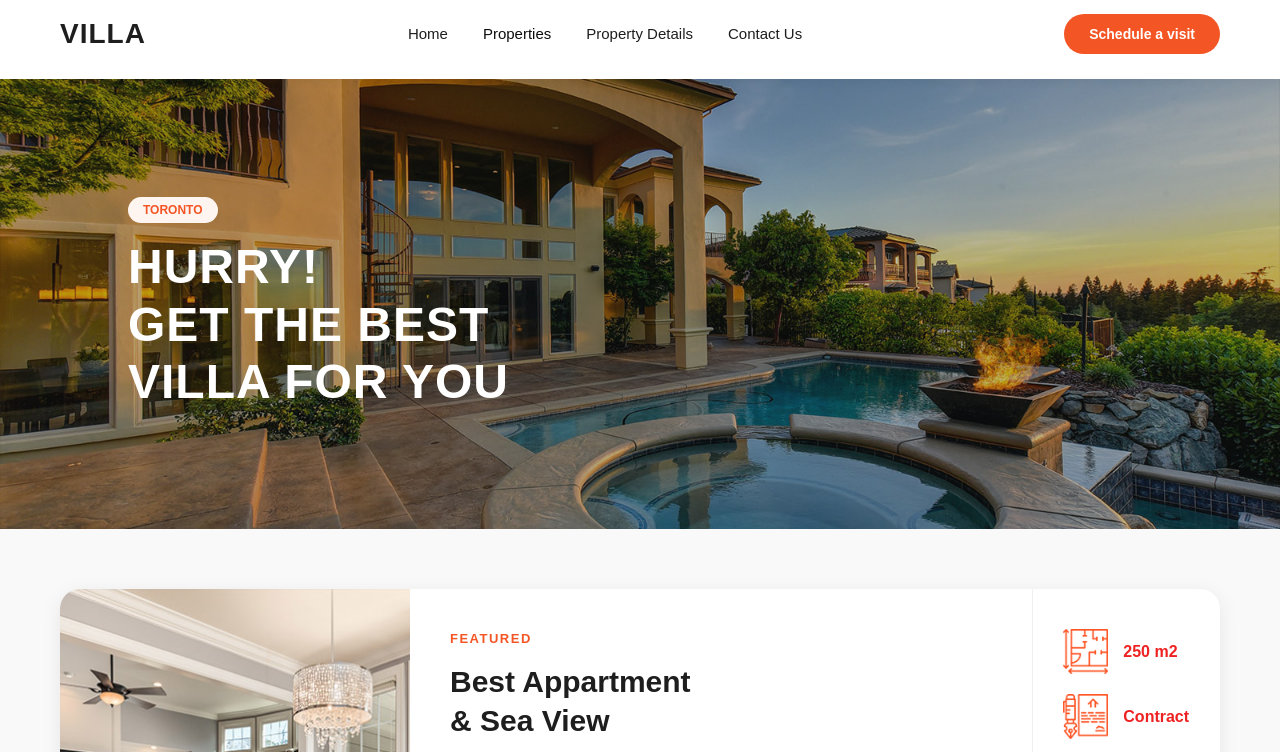
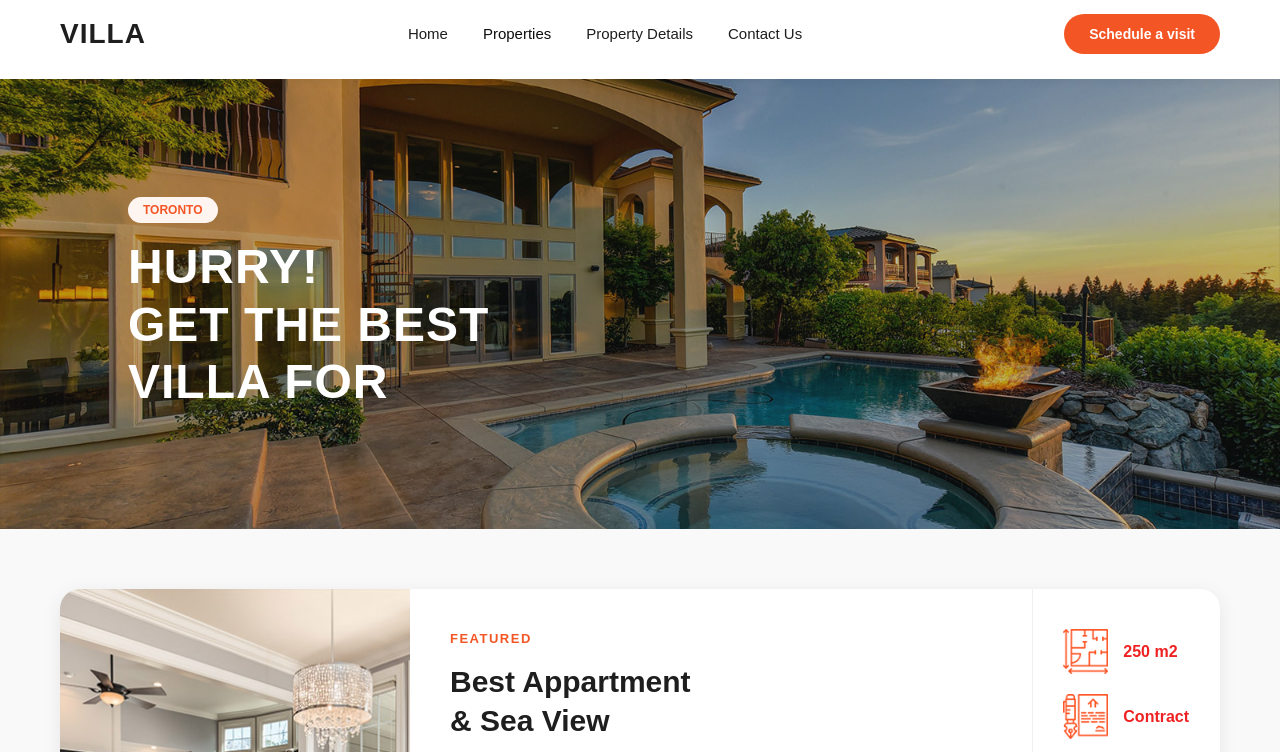
Before and after one commit to Kaviyarasan009/VILLA, a plain HTML site: page index.html in a window 1280 px wide. Shown: the part 46-798 px from the top of the page. Drawn offline with Linux system fonts and the light colour scheme.

Commit message:
h1 changed

```diff
--- a/index.html
+++ b/index.html
@@ -48,7 +48,7 @@
         <img src="images/banner-01.jpg" alt="Villa" class="hero-bg">
         <div class="hero-content">
             <span class="badge">TORONTO</span>
-            <h1>HURRY!<br>GET THE BEST<br>VILLA FOR YOU</h1>
+            <h1>HURRY!<br>GET THE BEST<br>VILLA FOR </h1>
         </div>
     </section>
 
```
